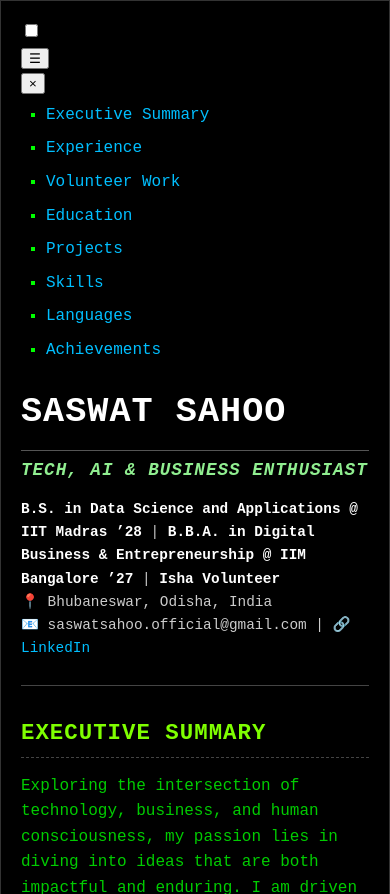
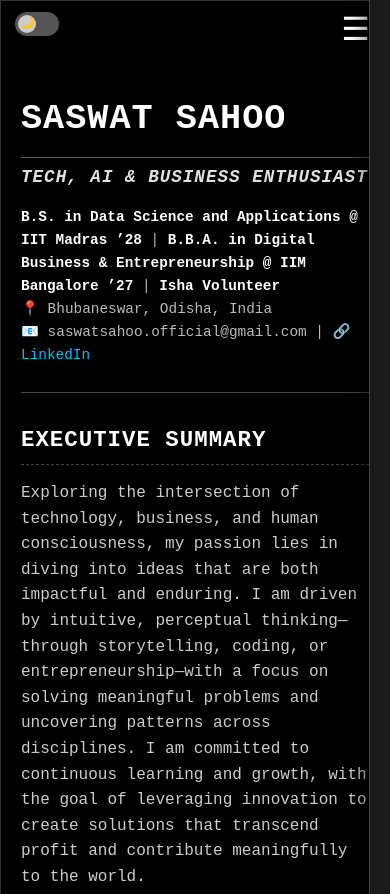
Before and after one commit to SaswatSahoo108/Resume_WebDevIIMB, a plain HTML site: page index.html in a window 390 px wide. Shown: the top 894 px of the page. Drawn offline with Linux system fonts and the light colour scheme; a script that the page names is missing.

Commit message:
Update style.css

```diff
--- a/style.css
+++ b/style.css
@@ -1,190 +1,427 @@
-/* --- Global Reset & Terminal Theme --- */
-body {
-    background-color: #000000; /* Black terminal background */
-    color: #00FF00; /* Bright green text */
-    font-family: 'Courier New', Courier, monospace; /* Classic monospaced font */
-    line-height: 1.6;
-    margin: 0 auto; /* Center the content */
-    padding: 30px; /* Padding inside the 'terminal window' */
-    max-width: 850px; /* Max width for readability */
-    border: 1px solid #333; /* Subtle border for the terminal window */
+/* --- Global Reset & Dark Mode Theme (Default) --- */
+html {
+  scroll-behavior: smooth; /* Enable smooth scrolling */
 }
 
-  /* --- Basic Element Styling --- */
+body {
+  background-color: #000000; /* Black background */
+  color: #cccccc; /* Default text color: Light Gray */
+  font-family: 'Courier New', Courier, monospace;
+  line-height: 1.6;
+  margin: 0 auto;
+  padding: 70px 30px 30px 30px; /* Adjusted top padding slightly */
+  max-width: 850px;
+  border: 1px solid #333; /* Dark border */
+  position: relative;
+  transition: background-color 0.3s ease, color 0.3s ease;
+}
+
+/* --- Basic Element Styling (Dark Mode) --- */
 h1, h2, h3, h4, h5, h6 {
   color: #FFFFFF; /* White for emphasis */
   margin-top: 20px;
   margin-bottom: 10px;
-    text-transform: uppercase; /* Common terminal style */
+  text-transform: uppercase;
   letter-spacing: 1px;
 }
 
 h1 {
-    font-size: 2.5em; /* Larger main title */
+  font-size: 2.5em;
   margin-bottom: 0;
-    border-bottom: 1px solid #555; /* Separator line */
+  border-bottom: 1px solid #555; /* Darker separator */
   padding-bottom: 10px;
 }
 
 h2 {
   font-size: 1.5em;
-    color: #7FFF00; /* Chartreuse green for section titles */
-    border-bottom: 1px dashed #444; /* Dashed line under sections */
+  /* color: #FFFFFF; /* Inherits white from above */
+  border-bottom: 1px dashed #444; /* Dark dashed line */
   padding-bottom: 5px;
-    margin-top: 30px; /* More space before major sections */
+  margin-top: 30px;
 }
 
 h3 {
   font-size: 1.1em;
-    color: #90EE90; /* Lighter green for sub-titles */
+  color: #e0e0e0; /* Slightly dimmer white for sub-titles */
   margin-top: 5px;
   margin-bottom: 5px;
 }
 
 p {
   margin-bottom: 15px;
-    color: #00cc00; /* Slightly softer green for paragraphs */
+  color: #cccccc; /* Light Gray for paragraphs */
 }
 
+/* Default link color for Dark Mode */
 a {
-    color: #00BFFF; /* Deep Sky Blue for links */
-    text-decoration: none; /* Remove default underline */
+  color: #00BFFF; /* Deep Sky Blue for links - stands out */
+  text-decoration: none;
 }
 
 a:hover {
   color: #87CEFA; /* Lighter blue on hover */
-    text-decoration: underline; /* Add underline on hover */
+  text-decoration: underline;
 }
 
 hr {
   border: 0;
   height: 1px;
   background-color: #444; /* Dark gray horizontal rule */
-    margin: 25px 0; /* Spacing around HR */
+  margin: 25px 0;
 }
 
-  /* --- List Styling --- */
+/* --- List Styling (Dark Mode) --- */
 ul {
-    list-style-type: square; /* Square bullets */
-    padding-left: 25px; /* Proper indentation */
+  list-style-type: square;
+  padding-left: 25px;
   margin-top: 5px;
+  color: #cccccc; /* Ensure list items inherit base gray */
 }
 
 li {
-    margin-bottom: 8px; /* Spacing between list items */
+  margin-bottom: 8px;
 }
 
 li strong { /* Style bold text within list items */
     color: #FFFFFF; /* White for emphasis */
 }
 
-  /* --- Header Section Specifics --- */
+/* --- Header Section Specifics (Dark Mode) --- */
 h1 + h3 { /* Target the H3 immediately after H1 */
   margin-top: 5px;
-    color: #90EE90; /* Lighter green for subtitle */
+  color: #e0e0e0; /* Dimmer white subtitle */
   font-style: italic;
 }
 
 h1 + h3 + p { /* Target the paragraph after the subtitle */
-      color: #ccc; /* Lighter gray for contact info */
+    color: #bbbbbb; /* Even dimmer gray for contact info */
     font-size: 0.9em;
 }
 
-  /* --- Table Layout for Main Content --- */
-  table {
-    width: 100%;
-    border-collapse: collapse; /* Remove gaps between cells */
-    margin-top: 20px;
-  }
-
-  td {
-    vertical-align: top; /* Align content to the top */
-    padding: 0 15px 15px 0; /* Spacing around cell content (right/bottom) */
-    width: 50%; /* Keep the two-column layout */
-  }
-
-  td:last-child {
-    padding-right: 0; /* No padding on the right of the last cell */
-  }
-
-  /* Specific styling for content within table cells */
-  td h2 {
-      margin-top: 0; /* Remove top margin for H2 inside table cells */
-  }
-
-  td h3 {
-      margin-top: 10px; /* Adjust top margin for H3 in table cells */
-  }
-
-  td ul {
-      margin-top: 10px; /* Add space before lists in table cells */
-  }
-
-  /* Adjusting Skills Section Layout */
-  /* Find the H2 for skills and adjust its container if needed */
-  /* Since Skills H2 spans columns, we added colspan="2" in HTML. */
-  /* We can style the HR under it specifically if needed, but the general H2 styling should work */
-  table h2 + hr { /* Style HR immediately after H2 within the table */
-     margin: 5px 0 15px 0;
-     background-color: #555;
-     /* width is handled by colspan in HTML, so HR spans */
-  }
-
-
-  /* --- Emphasis and Strong Text --- */
+/* --- Emphasis and Strong Text (Dark Mode) --- */
 strong {
   font-weight: bold;
   color: #FFFFFF; /* White for strong text */
 }
 
-  /* --- Responsive Considerations (Optional but good practice) --- */
-  @media (max-width: 600px) {
-    body {
-      padding: 15px;
+
+/* --- Theme Toggle Switch --- */
+.theme-switch-wrapper {
+  position: fixed;
+  top: 15px;
+  left: 20px;
+  display: flex;
+  align-items: center;
+  z-index: 1001;
 }
 
-    h1 {
-      font-size: 2em;
+.theme-switch {
+  display: inline-block;
+  height: 24px;
+  position: relative;
+  width: 44px;
 }
 
-    h2 {
-      font-size: 1.3em;
+.theme-switch input {
+  opacity: 0;
+  width: 0;
+  height: 0;
 }
 
-    /* Stack table cells on smaller screens */
-    td {
-      display: block;
-      width: 100%;
-      padding-right: 0; /* Remove right padding when stacked */
-      padding-bottom: 20px; /* Add bottom padding between stacked cells */
+.slider {
+  background-color: #555;
+  bottom: 0;
+  cursor: pointer;
+  left: 0;
+  position: absolute;
+  right: 0;
+  top: 0;
+  transition: .4s;
 }
 
-    table tr td:last-child {
-        padding-bottom: 0; /* No extra padding at the very bottom */
-    }
-  }
-/* --- Responsive Considerations (Enhanced Mobile & Tablet Support) --- */
-@media (max-width: 768px) {
-  body {
-    padding: 20px;
+.slider:before {
+  position: absolute;
+  content: "🌙"; /* Moon icon for dark mode */
+  height: 18px;
+  width: 18px;
+  left: 3px;
+  bottom: 3px;
+  background-color: #ccc; /* Handle background */
+  transition: .4s;
+  border-radius: 50%; /* Keep it round */
+  display: flex; /* Center the icon */
+  align-items: center;
+  justify-content: center;
+  font-size: 12px; /* Adjust icon size */
+  color: #333; /* Icon color on dark mode handle */
 }
 
-  h1 {
-    font-size: 2.2em;
+input:checked + .slider {
+  background-color: #ccc; /* Light background for slider track */
 }
 
-  h2 {
-    font-size: 1.4em;
+input:checked + .slider:before {
+  transform: translateX(20px);
+  background-color: #333; /* Dark handle background */
+  content: "☀️"; /* Sun icon for light mode */
+  color: #fff; /* Icon color on light mode handle */
 }
 
+.slider.round {
+  border-radius: 24px;
+}
+
+
+/* --- Menu Button (Hamburger) --- */
+.menu-button {
+  position: fixed;
+  top: 10px;
+  right: 20px;
+  background: none;
+  border: none;
+  color: #FFFFFF; /* White icon */
+  font-size: 2.2em; /* Adjust size if needed for hamburger */
+  cursor: pointer;
+  padding: 5px;
+  line-height: 1;
+  z-index: 1001;
+}
+
+.menu-button:hover {
+  color: #00BFFF; /* Blue hover like links */
+}
+
+/* --- Navigation Menu Panel --- */
+.nav-menu {
+  position: fixed;
+  top: 0;
+  right: -300px;
+  width: 280px;
+  height: 100vh;
+  background-color: #1a1a1a; /* Dark menu background */
+  border-left: 1px solid #444;
+  padding: 60px 20px 20px 20px;
+  box-shadow: -5px 0px 15px rgba(0, 0, 0, 0.5);
+  transition: right 0.4s ease-in-out;
+  z-index: 1002;
+  overflow-y: auto;
+}
+
+.nav-menu.active {
+  right: 0;
+}
+
+.nav-menu ul {
+  list-style: none;
+  padding: 0;
+  margin: 0;
+}
+
+.nav-menu li {
+  margin-bottom: 15px;
+}
+
+/* Link color inside menu for Dark Mode */
+.nav-menu a {
+  color: #FFFFFF; /* White menu links */
+  text-decoration: none;
+  font-size: 1.1em;
+  display: block;
+  padding: 5px 0;
+  transition: color 0.2s ease; /* Add transition for hover */
+}
+
+/* Hover color inside menu for Dark Mode */
+.nav-menu a:hover {
+  color: #cccccc; /* Light gray hover */
+  text-decoration: none;
+}
+
+.close-menu-button {
+    position: absolute;
+    top: 15px;
+    right: 15px;
+    background: none;
+    border: none;
+    color: #ccc; /* Gray close button */
+    font-size: 2em;
+    cursor: pointer;
+    line-height: 1;
+}
+.close-menu-button:hover {
+    color: #fff; /* White on hover */
+}
+
+
+/* --- Table Layout for Main Content --- */
+table {
+  width: 100%;
+  border-collapse: collapse;
+  margin-top: 20px;
+}
+
+td {
+  vertical-align: top; /* THIS aligns content to the top */
+  padding: 0 15px 15px 0;
+  width: 50%;
+}
+
+td:last-child {
+  padding-right: 0;
+}
+
+/* Specific styling for content within table cells */
+td h2 {
+    margin-top: 0; /* Crucial for top alignment */
+}
+
+td h3 {
+    margin-top: 10px;
+}
+
+td ul {
+    margin-top: 10px;
+}
+
+table h2 + hr {
+   margin: 5px 0 15px 0;
+   background-color: #555; /* Darker HR under section titles */
+}
+
+
+/* --- LIGHT MODE STYLES --- */
+body.light-mode {
+  background-color: #f8f8f8; /* Slightly off-white paper background */
+  color: #000000; /* Pure Black base text color <<< MODIFIED */
+  border-color: #ccc;
+}
+
+/* Headings and Emphasis Hierarchy */
+body.light-mode h1,
+body.light-mode h2,
+body.light-mode h3, /* <<< MODIFIED */
+body.light-mode strong,
+body.light-mode li strong {
+  color: #000000; /* Pure Black for top-level headings and emphasis */
+}
+
+body.light-mode h2 {
+  border-bottom-color: #ddd; /* Keep border */
+}
+
+/* Paragraphs and List Items inherit #000000 from body.light-mode */
+
+/* Default link color for Light Mode */
+body.light-mode a {
+  color: #000000; /* Black link <<< MODIFIED (Note: Might reduce usability) */
+  text-decoration: underline; /* Ensure links are still distinguishable */
+}
+
+/* Default link hover color for Light Mode */
+body.light-mode a:hover {
+  color: #333333; /* Dark Gray on hover <<< MODIFIED */
+  text-decoration: underline;
+}
+
+body.light-mode hr {
+  background-color: #ccc;
+}
+
+body.light-mode ul {
+    /* Color is inherited (#000000) */
+}
+
+/* Specific header elements */
+body.light-mode h1 + h3 {
+    color: #000000; /* Subtitle matches H3 color <<< MODIFIED */
+    font-style: italic; /* Keep italic */
+}
+
+body.light-mode h1 + h3 + p {
+    /* Color is inherited (#000000) */
+    font-size: 0.9em; /* Keep font size adjustment */
+}
+
+/* --- Styles for fixed elements in light mode --- */
+body.light-mode .menu-button {
+    color: #000000; /* Black hamburger <<< MODIFIED */
+}
+body.light-mode .menu-button:hover {
+    color: #555555; /* Dark Gray hover <<< MODIFIED */
+}
+
+/* Style overrides for Navigation Menu in Light Mode */
+body.light-mode .nav-menu {
+    background-color: #ffffff; /* White background */
+    border-left-color: #ddd;
+    box-shadow: -5px 0px 15px rgba(0, 0, 0, 0.1);
+}
+
+/* Link color inside menu for Light Mode */
+body.light-mode .nav-menu a {
+    color: #000000; /* Black menu links (was already black) */
+    transition: color 0.2s ease;
+}
+
+/* Hover color inside menu for Light Mode */
+body.light-mode .nav-menu a:hover {
+    color: #333333; /* Dark gray hover <<< MODIFIED */
+    text-decoration: none;
+}
+
+/* Close button inside menu for Light Mode */
+body.light-mode .close-menu-button {
+    color: #000000; /* Black close button <<< MODIFIED */
+}
+body.light-mode .close-menu-button:hover {
+    color: #555555; /* Dark gray on hover <<< MODIFIED */
+}
+
+
+/* --- Responsive Considerations --- */
+@media (max-width: 768px) {
+  body { padding: 60px 20px 20px 20px; } /* Adjust padding */
+  h1 { font-size: 2.2em; }
+  h2 { font-size: 1.4em; }
+
+  /* Stack table cells */
   td {
     display: block;
     width: 100%;
     padding-right: 0;
-    padding-bottom: 20px;
+    padding-bottom: 20px; /* Space between stacked sections */
+    padding-left: 0; /* Remove left padding inherited from rule above */
   }
-
+  td:last-child {
+      padding-bottom: 0; /* No extra padding at the very bottom */
+  }
+  /* Redundant selector but specific for clarity */
   table tr td:last-child {
       padding-bottom: 0;
   }
+
 }
+
+@media (max-width: 600px) {
+    body {
+        padding-top: 70px; /* Ensure fixed elements don't overlap */
+    }
+    .theme-switch-wrapper {
+        top: 12px; /* Adjust position */
+        left: 15px;
+    }
+    .menu-button {
+        top: 8px; /* Adjust position */
+        right: 15px;
+        font-size: 2em; /* Slightly smaller hamburger */
+    }
+    .nav-menu {
+        width: 250px;
+        right: -270px; /* Adjust hiding position */
+    }
+
+    /* Ensure stacked table cells work well */
+     td {
+        padding-bottom: 25px; /* Maybe more space */
+     }
+}
```
Lines whose indentation alone changed are shown as unchanged.
